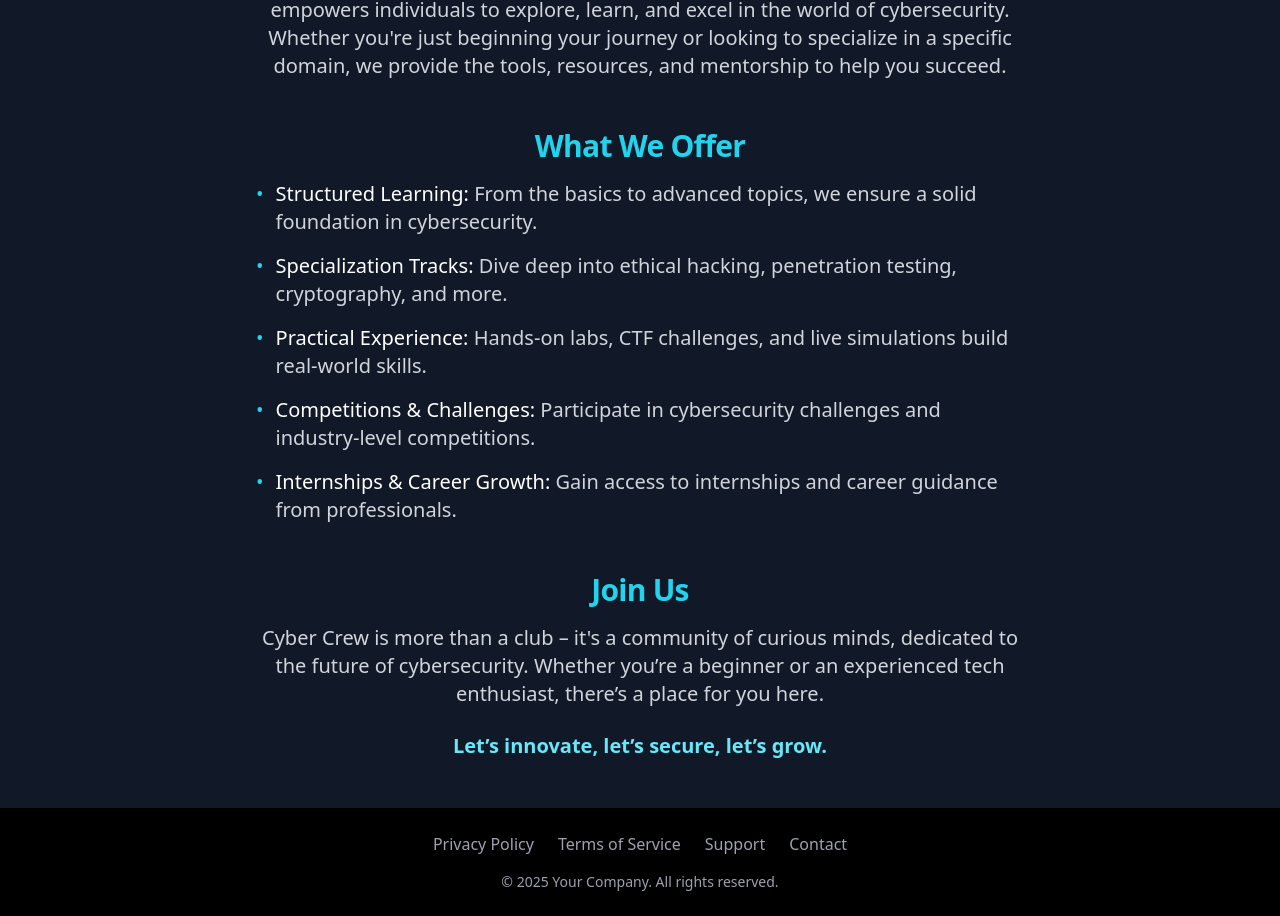
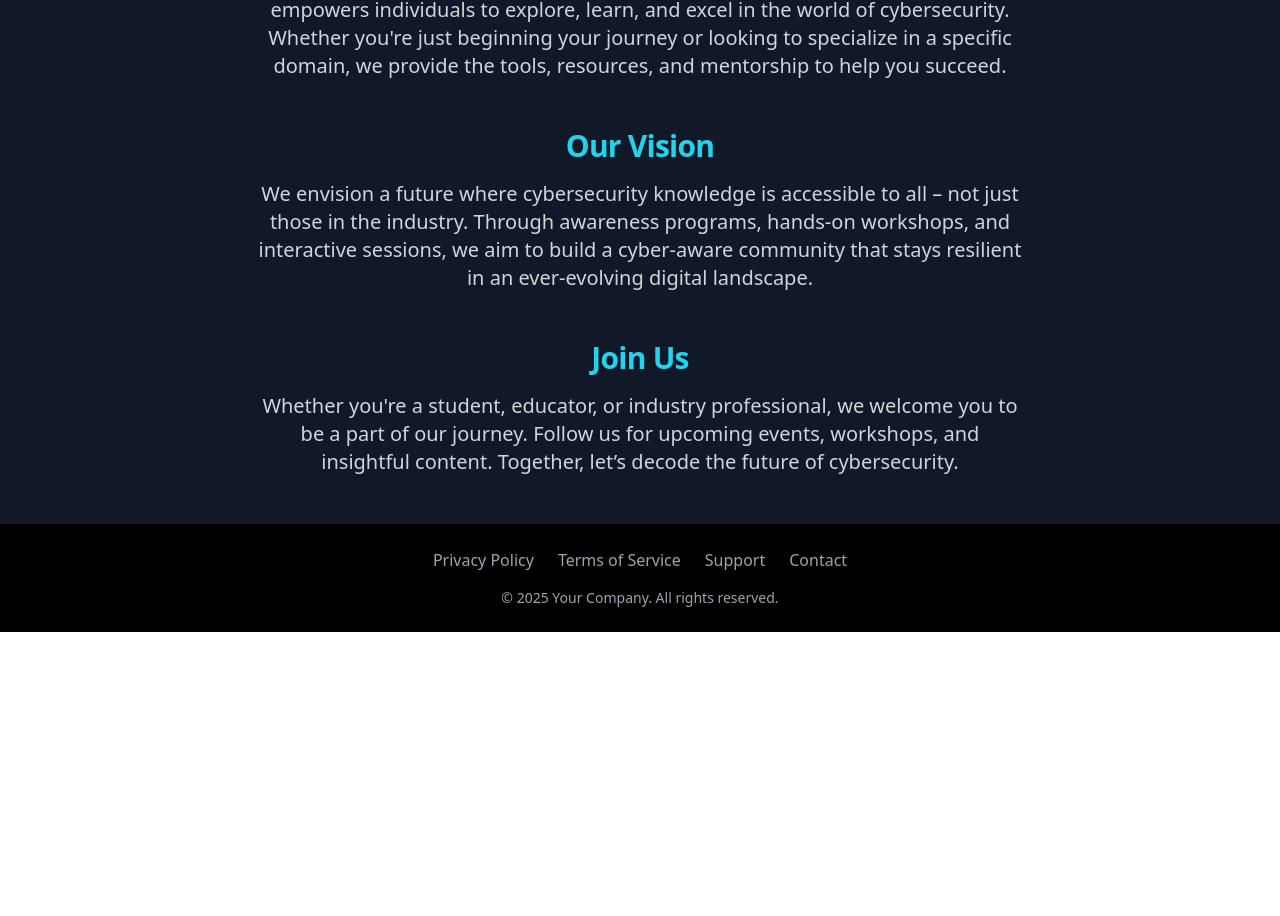
Before and after one commit to chakreshram11/cybercrew, a React (Create React App) app: page /about in a window 1280 px wide. Shown: the part 1092-2008 px from the top of the page. After the commit the page ends 1724 px from the top, so only its background shows below. Built offline with nearby package versions, Linux system fonts and the light colour scheme.

Commit message:
updated all the links

```diff
--- a/src/projects/EmojiChipher.jsx
+++ b/src/projects/EmojiChipher.jsx
@@ -147,7 +147,7 @@ function EmojiChipher() {
             Explore the Project
           </h2>
           <a
-            href="https://github.com/gowthamsai117/Vulnerability-Web-Scanner"
+            href="https://github.com/DanielBlesson/EMOJI_CIPHER.git"
             target="_blank"
             rel="noopener noreferrer"
             className="inline-block px-6 py-3 bg-cyan-500 text-white font-semibold rounded-md shadow-md hover:bg-cyan-400 transition-colors duration-200 focus:outline-none focus:ring-2 focus:ring-cyan-400"
--- a/src/projects/EncryptoWeb.jsx
+++ b/src/projects/EncryptoWeb.jsx
@@ -129,11 +129,11 @@ function EncryptoWeb() {
           <h2 className="text-2xl sm:text-3xl font-semibold text-white text-center mb-8">
             Meet the Team
           </h2>
-          <div className="grid grid-cols-1 sm:grid-cols-2 lg:grid-cols-3 gap-8">
+          <div className="grid grid-cols-2 sm:grid-cols-3 lg:grid-cols-4 gap-8">
             {team.map((member, index) => (
   <div
     key={index}
-    className="bg-gray-700 rounded-xl p-4 flex flex-col items-center text-center hover:shadow-lg transition-shadow duration-300"
+    className="flex flex-col items-center text-center hover:shadow-lg transition-shadow duration-300"
   >
     <img
       src={member.image}
@@ -162,7 +162,7 @@ function EncryptoWeb() {
             Explore the Project
           </h2>
           <a
-            href="https://github.com/gowthamsai117/Vulnerability-Web-Scanner"
+            href="https://github.com/chakreshram11/Kill_project"
             target="_blank"
             rel="noopener noreferrer"
             className="inline-block px-6 py-3 bg-cyan-500 text-white font-semibold rounded-md shadow-md hover:bg-cyan-400 transition-colors duration-200 focus:outline-none focus:ring-2 focus:ring-cyan-400"
--- a/src/screens/About.jsx
+++ b/src/screens/About.jsx
@@ -49,12 +49,15 @@ function About() {
           spaceBetween={0}
           slidesPerView={1}
           loop={true}
-          autoplay={{ delay: 4000, disableOnInteraction: false, reverseDirection: true }}
+          autoplay={{
+            delay: 4000,
+            disableOnInteraction: false,
+            reverseDirection: true,
+          }}
           speed={1200}
           effect="fade"
           modules={[Autoplay, EffectFade]}
           className="w-full h-64 sm:h-96 lg:h-[36rem]"
-          reverseDirection={true}
           dir="rtl"
         >
           {[
@@ -110,54 +113,22 @@ function About() {
         </p>
 
         <h3 className="text-xl sm:text-2xl lg:text-3xl font-semibold text-cyan-400 mt-12 mb-4 tracking-tight">
-          What We Offer
+          Our Vision
         </h3>
-        <ul className="list-none text-left text-base sm:text-lg lg:text-xl text-gray-300 leading-relaxed max-w-3xl mx-auto space-y-4">
-          {[
-            {
-              title: "Structured Learning",
-              desc: "From the basics to advanced topics, we ensure a solid foundation in cybersecurity.",
-            },
-            {
-              title: "Specialization Tracks",
-              desc: "Dive deep into ethical hacking, penetration testing, cryptography, and more.",
-            },
-            {
-              title: "Practical Experience",
-              desc: "Hands-on labs, CTF challenges, and live simulations build real-world skills.",
-            },
-            {
-              title: "Competitions & Challenges",
-              desc: "Participate in cybersecurity challenges and industry-level competitions.",
-            },
-            {
-              title: "Internships & Career Growth",
-              desc: "Gain access to internships and career guidance from professionals.",
-            },
-          ].map((item, index) => (
-            <li
-              key={index}
-              className="flex items-start space-x-3 transition-transform duration-300 hover:translate-x-2"
-            >
-              <span className="text-cyan-400 text-xl">•</span>
-              <div>
-                <span className="text-white font-medium">{item.title}:</span>{" "}
-                {item.desc}
-              </div>
-            </li>
-          ))}
-        </ul>
+        <p className="text-base sm:text-lg lg:text-xl text-gray-300 leading-relaxed max-w-3xl mx-auto">
+          We envision a future where cybersecurity knowledge is accessible to all
+          – not just those in the industry. Through awareness programs,
+          hands-on workshops, and interactive sessions, we aim to build a cyber-aware
+          community that stays resilient in an ever-evolving digital landscape.
+        </p>
 
         <h3 className="text-xl sm:text-2xl lg:text-3xl font-semibold text-cyan-400 mt-12 mb-4 tracking-tight">
           Join Us
         </h3>
         <p className="text-base sm:text-lg lg:text-xl text-gray-300 leading-relaxed max-w-3xl mx-auto">
-          Cyber Crew is more than a club – it's a community of curious minds,
-          dedicated to the future of cybersecurity. Whether you’re a beginner or
-          an experienced tech enthusiast, there’s a place for you here.
-        </p>
-        <p className="text-base sm:text-lg lg:text-xl font-semibold text-cyan-300 mt-6 max-w-3xl mx-auto">
-          Let’s innovate, let’s secure, let’s grow.
+          Whether you're a student, educator, or industry professional, we welcome
+          you to be a part of our journey. Follow us for upcoming events,
+          workshops, and insightful content. Together, let’s decode the future of cybersecurity.
         </p>
       </div>
     </section>
--- a/src/screens/BlogDetails.jsx
+++ b/src/screens/BlogDetails.jsx
@@ -1,10 +1,11 @@
 import React, { useEffect, useState } from "react";
-import { useParams } from "react-router-dom";
+import { useParams, useNavigate } from "react-router-dom";
 
 function BlogDetails() {
   const { id } = useParams();
   const [blog, setBlog] = useState(null);
   const [selectedImage, setSelectedImage] = useState(null);
+  const navigate = useNavigate();
 
   useEffect(() => {
     fetch("/Blogs.json")
@@ -35,6 +36,14 @@ function BlogDetails() {
 
   return (
     <div className="bg-gray-900 text-white min-h-screen p-8">
+      <div className="mb-8 text-left">
+        <button
+          onClick={() => navigate(-1)}
+          className="border-4 border-sky-500 bg-gray-900 rounded-lg bg-white p-2 pl-3 pr-3 ml-3 text-lg font-medium text-gray-700 hover:text-blue-600 transition-colors duration-200"
+        >
+          Back
+        </button>
+      </div>
       <article className="max-w-5xl mx-auto">
         <h1 className="text-5xl font-bold text-cyan-400 mb-4">{blog.title}</h1>
         <p className="text-gray-400 text-lg mb-4">
--- a/src/screens/Bugs.jsx
+++ b/src/screens/Bugs.jsx
@@ -1,8 +1,9 @@
 import React, { useEffect, useState } from "react";
-import { Link } from "react-router-dom";
+import { Link, useNavigate } from "react-router-dom";
 
 function Bugs() {
   const [bugs, setBugs] = useState([]);
+  const navigate = useNavigate();
 
   useEffect(() => {
     fetch("/bug.json")
@@ -13,6 +14,14 @@ function Bugs() {
 
   return (
     <section className="bg-gray-900 min-h-screen text-white py-12 px-4 sm:px-6 lg:px-8">
+      <div className="mb-8 text-left">
+        <button
+          onClick={() => navigate(-1)}
+          className="border-4 border-sky-500 bg-gray-900 rounded-lg p-2 pl-3 pr-3 ml-3 text-lg font-medium text-gray-700 hover:text-blue-600 transition-colors duration-200"
+        >
+          Back
+        </button>
+      </div>
       <div className="container mx-auto max-w-5xl">
         <h1 className="text-4xl sm:text-5xl font-bold text-cyan-400 text-center mb-12 tracking-tight animate-fade-in">
           Bugs we've Found
--- a/src/screens/Contact.jsx
+++ b/src/screens/Contact.jsx
@@ -1,6 +1,9 @@
 import React, { useState } from "react";
+import { useNavigate } from "react-router-dom";
 
 function Contact() {
+  const navigate = useNavigate();
+
   const [formData, setFormData] = useState({
     name: "",
     email: "",
@@ -66,6 +69,14 @@ function Contact() {
 
   return (
     <section className="bg-gray-900 text-white min-h-screen py-12 px-4 sm:px-6 lg:px-8">
+       <div className="mb-8 text-left">
+        <button
+          onClick={() => navigate(-1)}
+          className="border-4 border-sky-500 bg-gray-900 rounded-lg bg-white p-2 pl-3 pr-3 ml-3 text-lg font-medium text-gray-700 hover:text-blue-600 transition-colors duration-200"
+        >
+          Back
+        </button>
+      </div>
       <div className="max-w-5xl mx-auto">
         <h1 className="text-4xl sm:text-5xl font-bold text-cyan-400 text-center mb-12 tracking-tight animate-fade-in">
           Contact Us
--- a/src/screens/Home.jsx
+++ b/src/screens/Home.jsx
@@ -1,5 +1,6 @@
 import React, { useState, useEffect, useMemo } from "react";
 import { Link } from "react-router-dom";
+import ScrollToTop from "../components/ScrollToTop";
 import Logo from "../assets/cybercrewlogo.png";
 import chairman from "../assets/chairman_sir.jpg";
 import revathi from "../assets/revathi_madam.jpeg";
@@ -51,6 +52,7 @@ function Home() {
 
   return (
     <>
+    <ScrollToTop />
      <div className="bg-gray-900 min-h-screen flex flex-col items-center justify-center py-5">
   {/* Header Section */}
   <div className="flex flex-col items-center justify-center w-full max-w-6xl px-4 text-center">
--- a/src/screens/Login.jsx
+++ b/src/screens/Login.jsx
@@ -2,6 +2,8 @@ import React from "react";
 import {Link} from "react-router-dom";
 
 function Login() {
+  // const navigate = useNavigate();
+
   return (
     <div className="flex flex-col items-center justify-center min-h-screen bg-gray-900 text-white p-8">
       <div className="bg-gray-800 p-8 rounded-lg shadow-lg text-center max-w-md">
```
Also changed, not shown: src/projects/DeepNetGaurd.jsx (+17 -38 lines), src/projects/SafeHospatialNetworking.jsx (+4 -4 lines), src/projects/WebScanner.jsx (+12 -0 lines), src/screens/BugsDetails.jsx (+10 -117 lines).
